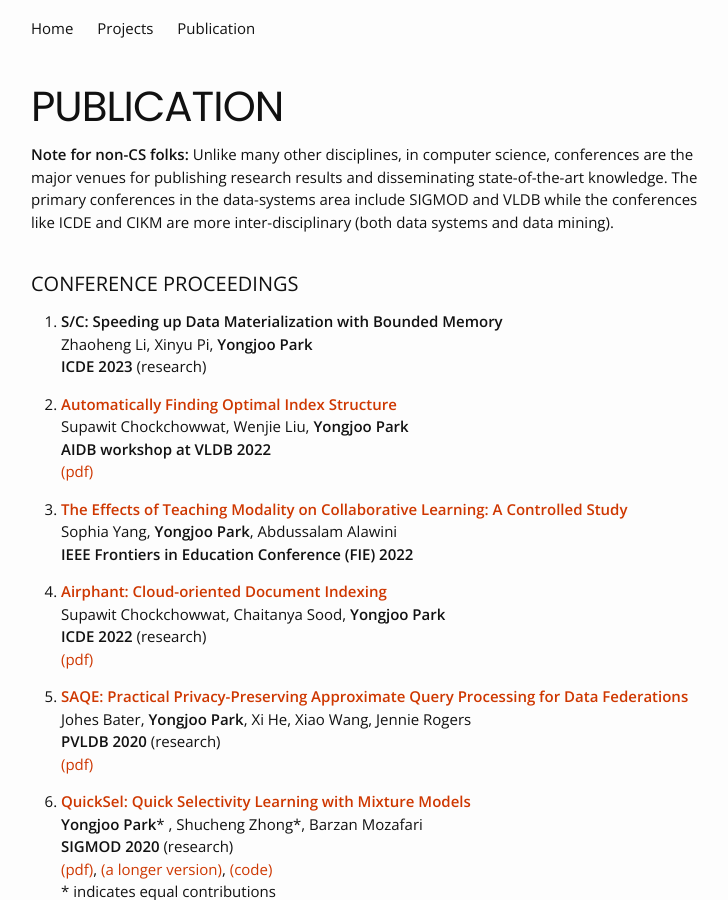
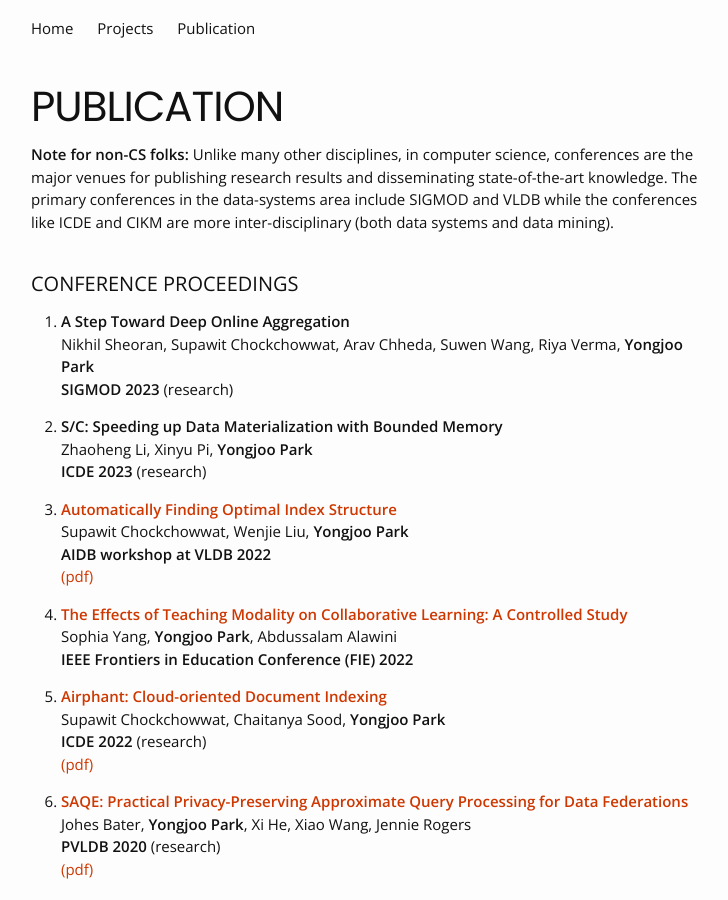
Before and after one commit to pyongjoo/pyongjoo.github.io, a Jekyll site: the page built from publication.md, in a window 1280 px wide and 900 px high. Shown: the whole window, without its empty margins (269-997 px from the left). Built offline with Jekyll 4.4.1, drawn with Linux system fonts in a browser that asks for light colours.

Commit message:
CV updated to 2023-02

```diff
--- a/index.html
+++ b/index.html
@@ -23,7 +23,7 @@ layout: home
 	        	<span class="profile-email" style="vertical-align: middle;">yongjoo@keebo.ai</span>
 	        </p>
 
-	        <p><a href="/resources/Yongjoo_CV_2022_10.pdf">[CV]</a>
+	        <p><a href="/resources/Yongjoo_CV_2023_02.pdf">[CV]</a>
 	        	&nbsp;&nbsp;
 	        	<a href="/publication">[Publication]</a>
 	        	&nbsp;&nbsp;
--- a/publication.md
+++ b/publication.md
@@ -16,6 +16,10 @@ while the conferences like ICDE and CIKM are more inter-disciplinary (both data
 
 
 ### CONFERENCE PROCEEDINGS
+
+1. **A Step Toward Deep Online Aggregation**
+   Nikhil Sheoran, Supawit Chockchowwat, Arav Chheda, Suwen Wang, Riya Verma, **Yongjoo Park**
+   **SIGMOD 2023** (research)
 
 1. **S/C: Speeding up Data Materialization with Bounded Memory**
    Zhaoheng Li, Xinyu Pi, **Yongjoo Park**
```
Also changed, not shown: 1 other file.
